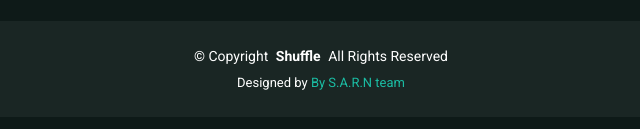
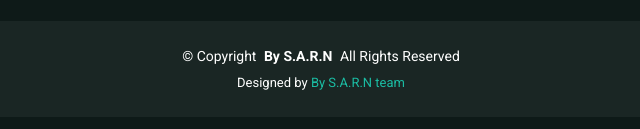
Before and after one commit to ssarathks/bysarn, a plain HTML site: page index.html in a window 1280 px wide. Shown: the part 6813-6942 px from the top of the page, 319-959 px from the left. Drawn offline with Linux system fonts and the light colour scheme.

Commit message:
feat: footer changed

```diff
--- a/index.html
+++ b/index.html
@@ -806,7 +806,7 @@
     </div>
 
     <div class="container copyright text-center mt-4">
-      <p>© <span>Copyright</span> <strong class="px-1 sitename">Shuffle</strong> <span>All Rights Reserved</span></p>
+      <p>© <span>Copyright</span> <strong class="px-1 sitename">By S.A.R.N</strong> <span>All Rights Reserved</span></p>
       <div class="credits">
         <!-- All the links in the footer should remain intact. -->
         <!-- You can delete the links only if you've purchased the pro version. -->
```
